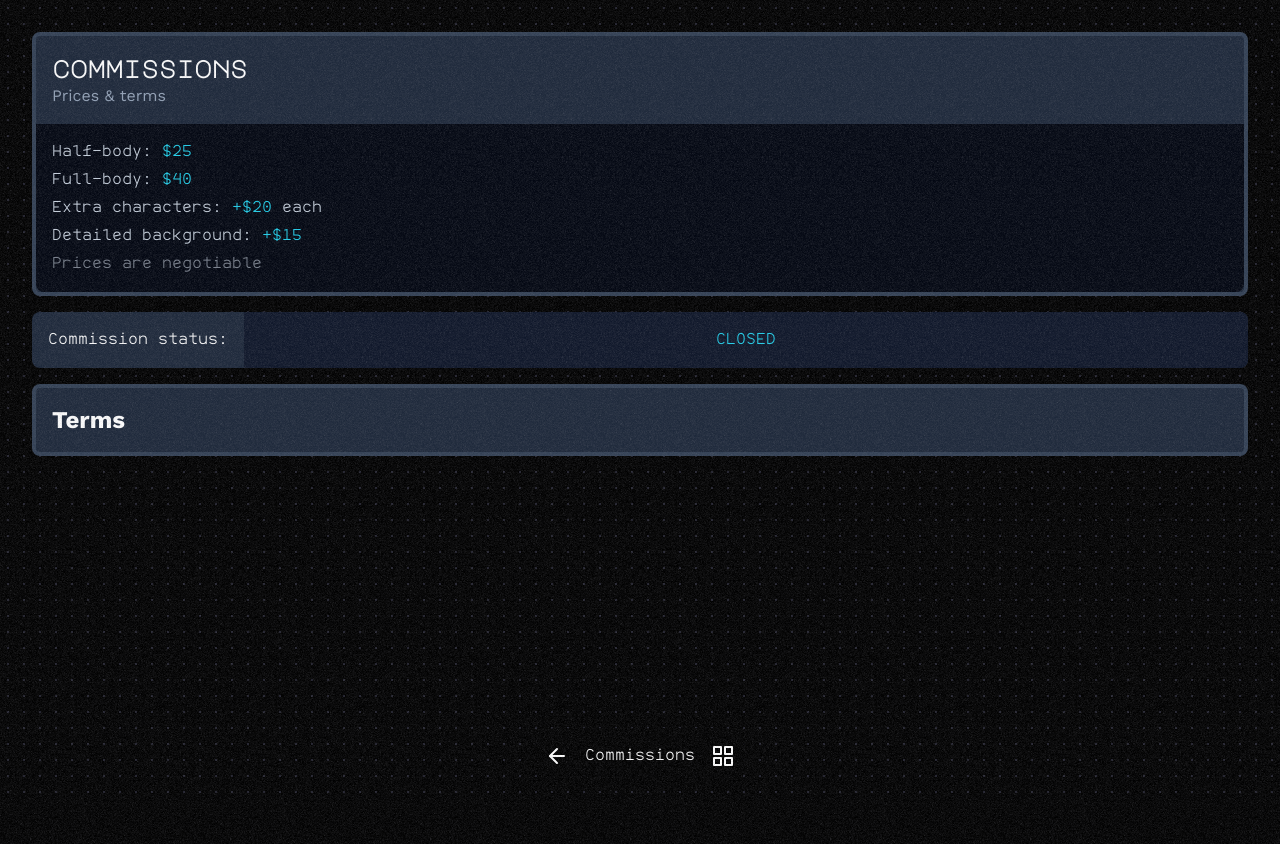
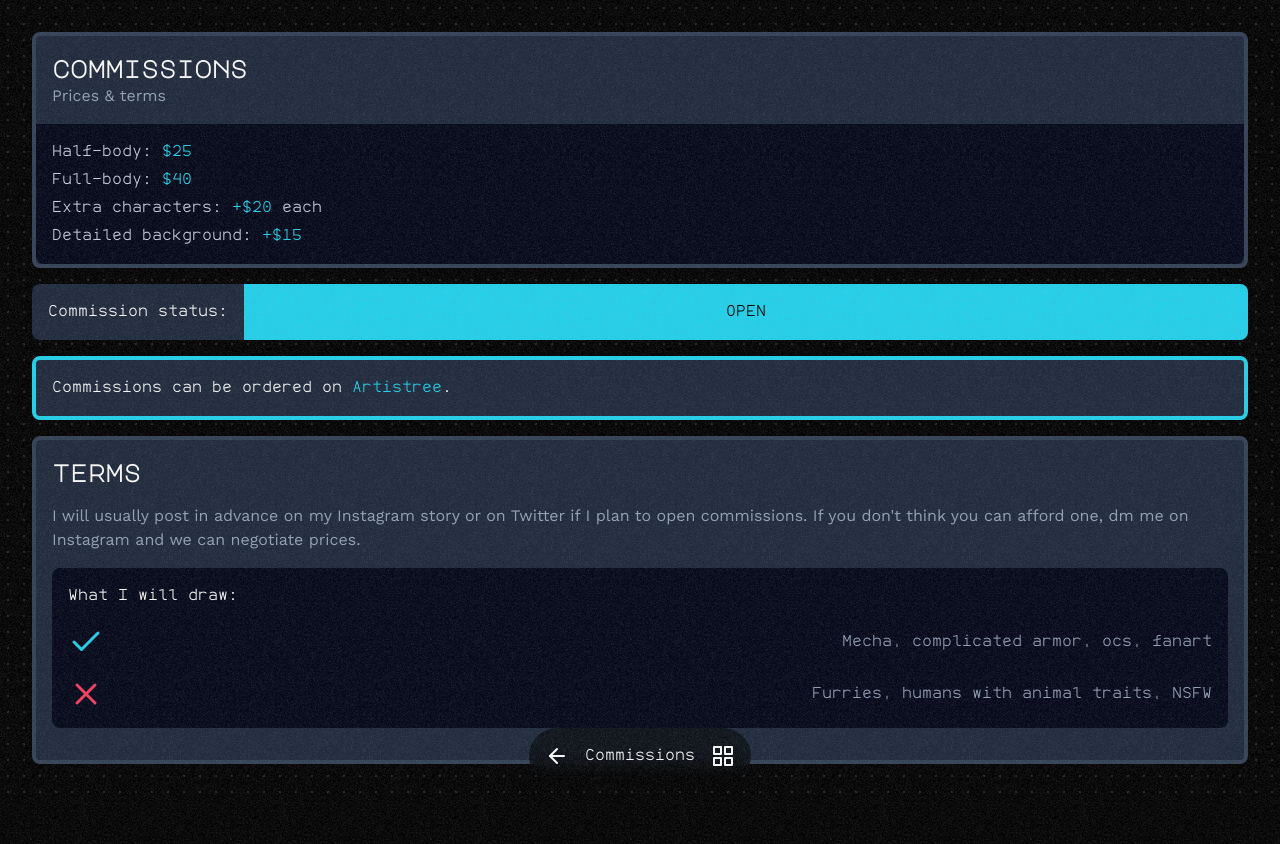
Before and after one commit to Zev18/art-site, a Next.js app: page /commissions in a window 1280 px wide. Before the commit the page ends 800 px from the top, so only its background shows below. Built offline with nearby package versions, Linux system fonts and the light colour scheme.

Commit message:
Ok let's see if this works

```diff
--- a/src/pages/about.js
+++ b/src/pages/about.js
@@ -10,31 +10,6 @@ import {
 } from "framer-motion";
 import ZevPortrait from "../assets/zev.webp";
 import Image from "next/image";
-
-const container = {
-  show: {
-    transition: {
-      staggerChildren: 0.2,
-      duration: 0.1,
-    },
-  },
-  exit: {
-    opacity: 0,
-    transition: {
-      duration: 0.1,
-    },
-  },
-};
-
-const item = {
-  hidden: { opacity: 0 },
-  show: {
-    opacity: 0.6,
-    transition: {
-      duration: 0.2,
-    },
-  },
-};
 
 function yearsSinceBirthday() {
   const date = new Date("2001-07-10");
--- a/src/pages/commissions.js
+++ b/src/pages/commissions.js
@@ -1,12 +1,13 @@
 import React from "react";
 import { motion } from "framer-motion";
+import { Check, X } from "react-feather";
 import { caffeineMono, majorMono } from "@/assets/fonts/fonts";
 
-export const commissionStatus = "closed";
+export const commissionStatus = "open";
 
 export default function Commissions() {
   return (
-    <div className="relative z-0 flex h-full w-full flex-col items-center gap-4 p-8 text-white">
+    <div className="relative z-0 flex w-full flex-col items-center gap-4 p-8 text-white">
       <motion.div
         initial={{ opacity: 0, y: -30 }}
         animate={{ opacity: 1, y: 0 }}
@@ -19,7 +20,7 @@ export default function Commissions() {
           <p className="text-slate-400">Prices & terms</p>
         </div>
         <div
-          className={`relative text-slate-300 ${caffeineMono.className} flex flex-col gap-1 rounded-b-lg bg-gray-950 p-4`}>
+          className={`relative text-slate-300 ${caffeineMono.className} flex flex-col gap-1 rounded-b-lg bg-slate-950 p-4`}>
           <p>
             Half-body: <span className="text-cyan-400">$25</span>
           </p>
@@ -32,7 +33,6 @@ export default function Commissions() {
           <p>
             Detailed background: <span className="text-cyan-400">+$15</span>
           </p>
-          <p className="opacity-60">Prices are negotiable</p>
         </div>
       </motion.div>
       <motion.div
@@ -51,8 +51,46 @@ export default function Commissions() {
           </div>
         )}
       </motion.div>
-      <motion.div className="w-full rounded-lg border-4 border-slate-700 bg-slate-800 p-4">
-        <h1 className="text-2xl font-bold">Terms</h1>
+      {commissionStatus === "open" && (
+        <motion.div
+          className={`w-full rounded-lg bg-slate-800 ${caffeineMono.className} overflow-hidden border-4 border-cyan-400 p-4`}
+          initial={{ opacity: 0, y: 20 }}
+          animate={{ opacity: 1, y: 0 }}
+          exit={{ opacity: 0, y: 20 }}>
+          Commissions can be ordered on{" "}
+          <a
+            href="https://artistree.io/request/zevcandraw"
+            className="cursor-pointer text-cyan-400"
+            target="_blank">
+            Artistree
+          </a>
+          .
+        </motion.div>
+      )}
+      <motion.div
+        className="mb-[3rem] flex w-full flex-col gap-4 rounded-lg border-4 border-slate-700 bg-slate-800 p-4"
+        initial={{ opacity: 0, y: 20 }}
+        animate={{ opacity: 1, y: 0, transition: { delay: 0.2 } }}
+        exit={{ opacity: 0, y: 20 }}>
+        <h1 className={`text-2xl font-bold ${majorMono.className}`}>terms</h1>
+        <p className="text-slate-400">
+          {
+            "I will usually post in advance on my Instagram story or on Twitter if I plan to open commissions. If you don't think you can afford one, dm me on Instagram and we can negotiate prices."
+          }
+        </p>
+        <div
+          className={`flex flex-col gap-4 rounded-lg bg-slate-950 p-4 text-slate-400 ${caffeineMono.className}`}>
+          <p className="text-white">What I will draw:</p>
+          <div className="flex items-center justify-between gap-4">
+            <Check size={36} className="text-cyan-400" />
+            <p>Mecha, complicated armor, ocs, fanart</p>
+          </div>
+          <div className="flex items-center justify-between gap-4">
+            <X size={36} className="text-rose-500" />
+            <p>Furries, humans with animal traits, NSFW</p>
+          </div>
+        </div>
+        <p>{""}</p>
       </motion.div>
     </div>
   );
--- a/src/pages/portfolio.js
+++ b/src/pages/portfolio.js
@@ -9,7 +9,7 @@ const cdn =
   "https://cxqsrzesyspnafmuyqyp.supabase.co/storage/v1/object/public/images/public/";
 
 export default function Portfolio({ images }) {
-  let [open, setOpen] = useState("");
+  let [open, setOpen] = useState(null);
 
   return (
     <>
@@ -27,23 +27,20 @@ export default function Portfolio({ images }) {
           </motion.div>
         </div>
         <motion.div className="grid w-full grid-cols-1 gap-6 p-10">
-          {images.map(
-            ({ id, public_id, format, blurDataUrl, height, width }) => (
-              <Thumbnail
-                key={id}
-                blurDataUrl={blurDataUrl}
-                placeholder="blur"
-                height={height}
-                width={width}
-                image={`https://res.cloudinary.com/${process.env.NEXT_PUBLIC_CLOUDINARY_CLOUD_NAME}/image/upload/c_scale,w_720/${public_id}.${format}`}
-                setOpen={() => setOpen(`${public_id}.${format}`)}
-              />
-            )
-          )}
+          {images.map((image) => (
+            <Thumbnail
+              key={image.id}
+              blurDataUrl={image.blurDataUrl}
+              height={image.height}
+              width={image.width}
+              image={`https://res.cloudinary.com/${process.env.NEXT_PUBLIC_CLOUDINARY_CLOUD_NAME}/image/upload/c_scale,w_720/${image.public_id}.${image.format}`}
+              setOpen={() => setOpen(image)}
+            />
+          ))}
         </motion.div>
       </div>
       <AnimatePresence className="relative z-[150]" key="carouselPresence">
-        {open !== "" && (
+        {open && (
           <>
             <motion.div
               initial={{ opacity: 0 }}
@@ -76,8 +73,10 @@ export default function Portfolio({ images }) {
                 }}
                 className="relative flex h-[90vh] w-[80vw] flex-col justify-center overflow-hidden">
                 <Image
-                  alt={open}
-                  src={`https://res.cloudinary.com/${process.env.NEXT_PUBLIC_CLOUDINARY_CLOUD_NAME}/image/upload/c_scale,w_720/${open}`}
+                  alt={open.id}
+                  placeholder="blur"
+                  blurDataURL={open.blurDataUrl}
+                  src={`https://res.cloudinary.com/${process.env.NEXT_PUBLIC_CLOUDINARY_CLOUD_NAME}/image/upload/c_scale,w_720/${open.public_id}.${open.format}`}
                   width={500}
                   height={500}
                   className="rounded-lg"
@@ -122,7 +121,7 @@ export async function getStaticProps() {
   const results = await cloudinary.search
     .expression(`folder:illustrations/*`)
     .sort_by("created_at", "desc")
-    .max_results(400)
+    .max_results(100)
     .execute();
   let i = 0;
 
```
Also changed, not shown: 1 other file (tests, documents, lock files or other folders).
